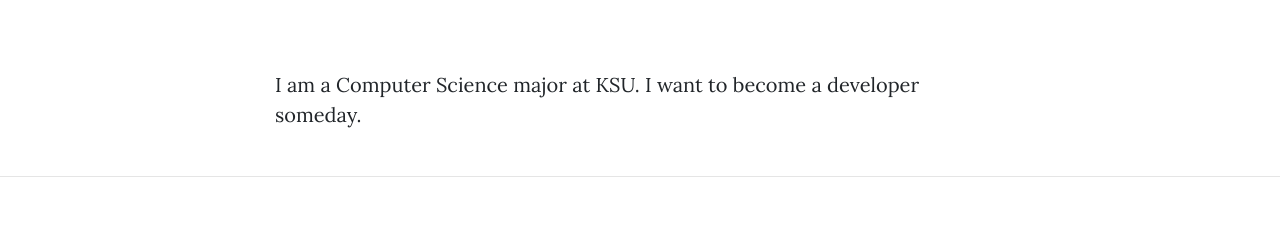
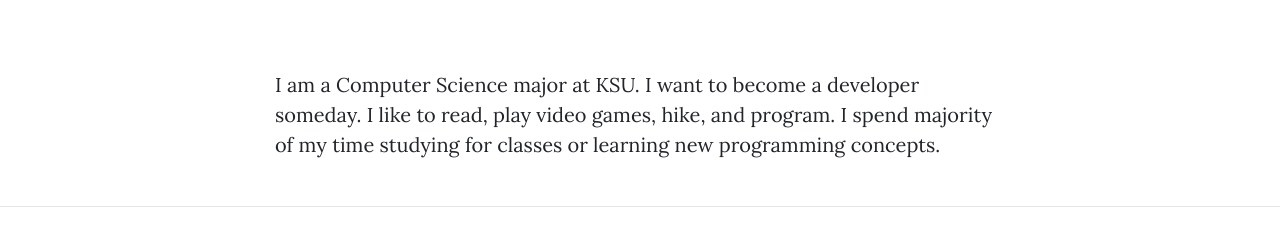
Before and after one commit to PurePotato/resumeblog, a website: page about.html in a window 1280 px wide. Shown: the part 542-782 px from the top of the page. Drawn offline with nearby package versions, Linux system fonts and the light colour scheme.

Commit message:
Altered photo path...again and added more to about

```diff
--- a/about.html
+++ b/about.html
@@ -73,7 +73,8 @@
     <div class="container">
       <div class="row">
         <div class="col-lg-8 col-md-10 mx-auto">
-          <p>I am a Computer Science major at KSU. I want to become a developer someday.</p>
+          <p>I am a Computer Science major at KSU. I want to become a developer someday. I like to read, play video games, hike, and program.
+          I spend majority of my time studying for classes or learning new programming concepts. </p>
         </div>
       </div>
     </div>
```
Also changed, not shown: contact.html (+2 -2 lines).
